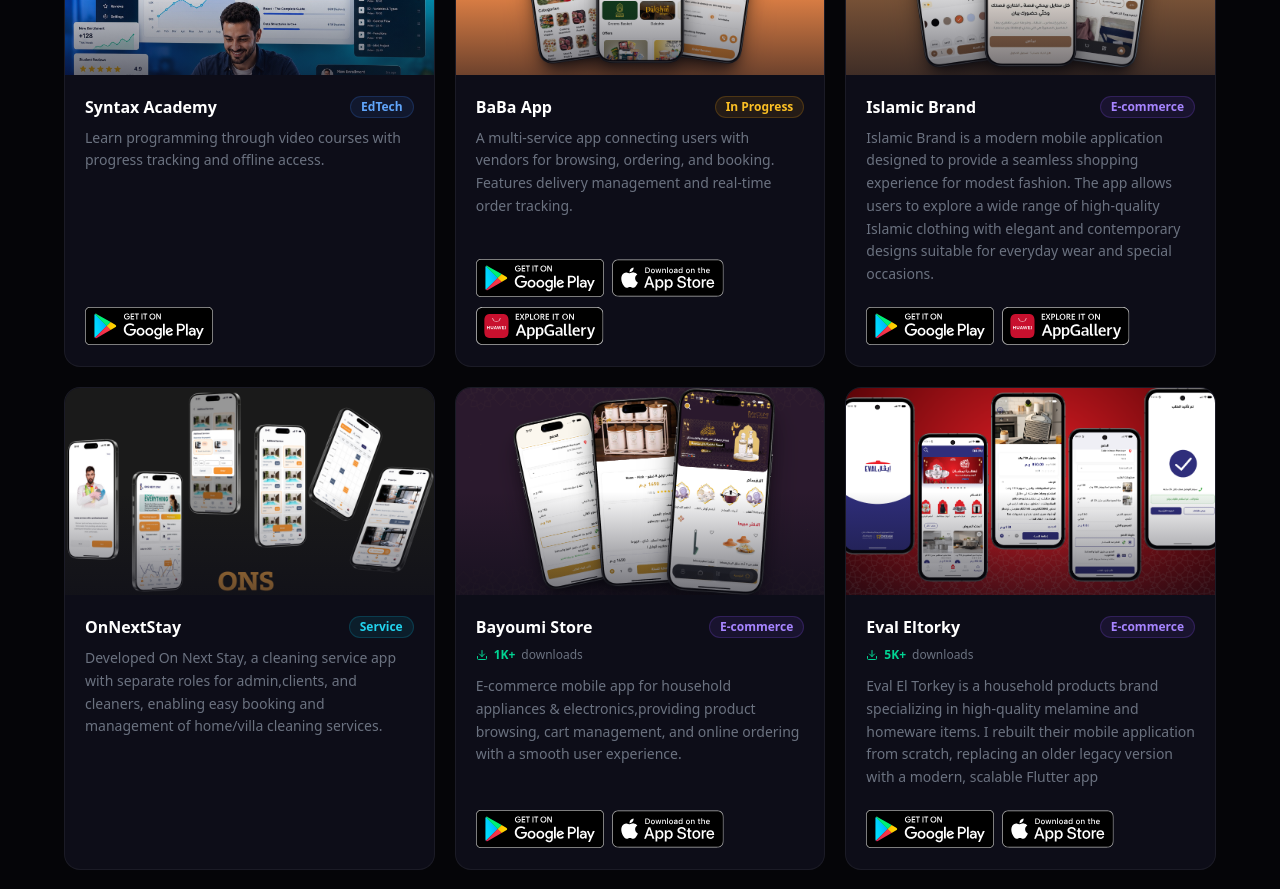
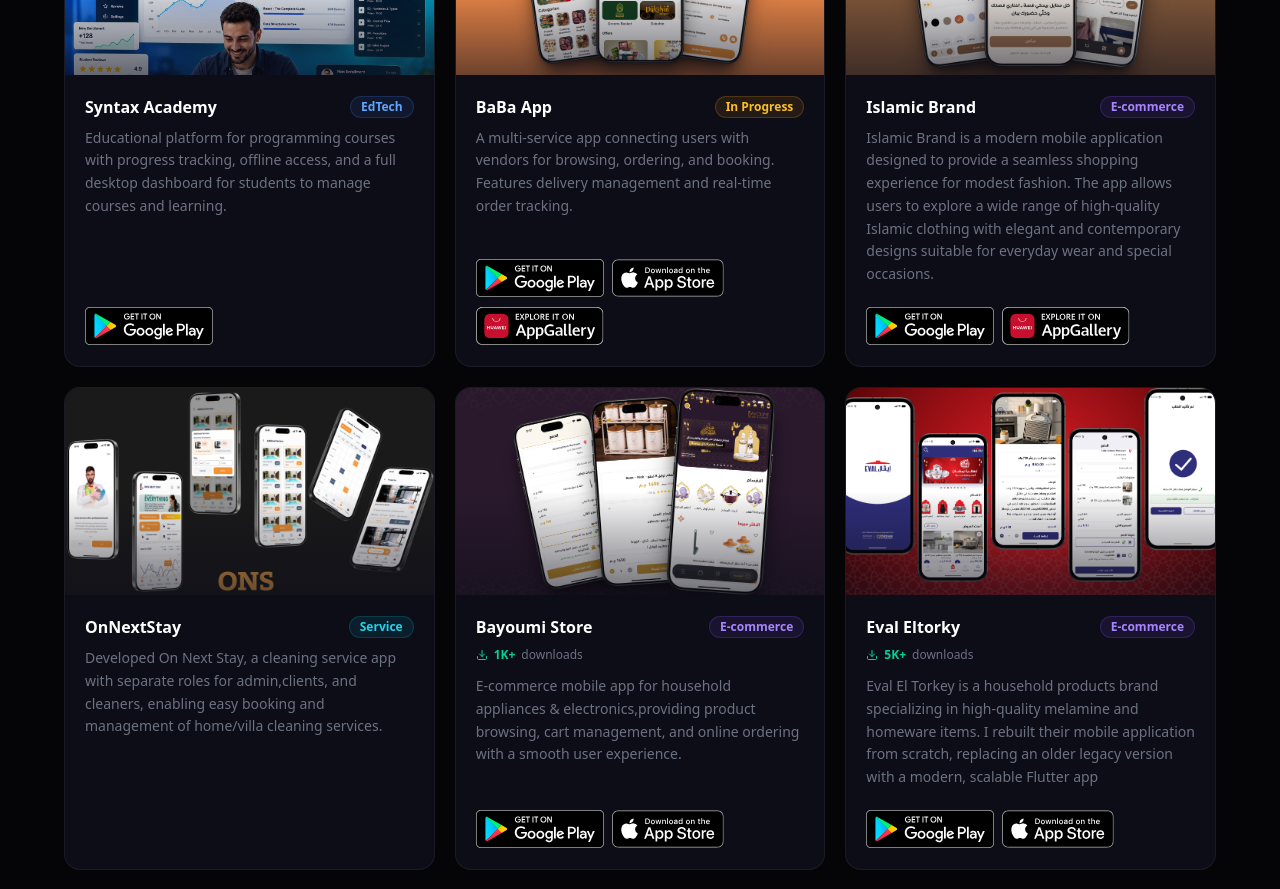
Before and after one commit to Elfouly282/portofino, a React (Vite) app: page / in a window 1280 px wide. Shown: the part 1700-2589 px from the top of the page. Built offline with nearby package versions, Linux system fonts and the light colour scheme; grey boxes are pictures that could not be loaded.

Commit message:
Expand Syntax Academy description with student desktop dashboard
Co-authored-by: Cursor <cursoragent@cursor.com>

```diff
--- a/src/Components/Projects.jsx
+++ b/src/Components/Projects.jsx
@@ -28,7 +28,7 @@ const Projects = () => {
       name: "Syntax Academy",
       tag: "EdTech",
       description:
-        "Learn programming through video courses with progress tracking and offline access.",
+        "Educational platform for programming courses with progress tracking, offline access, and a full desktop dashboard for students to manage courses and learning.",
       image: syntaxAcademy,
       googlePlay: "https://play.google.com/store/apps/details?id=com.syntax.academy&hl=en",
     },
```
